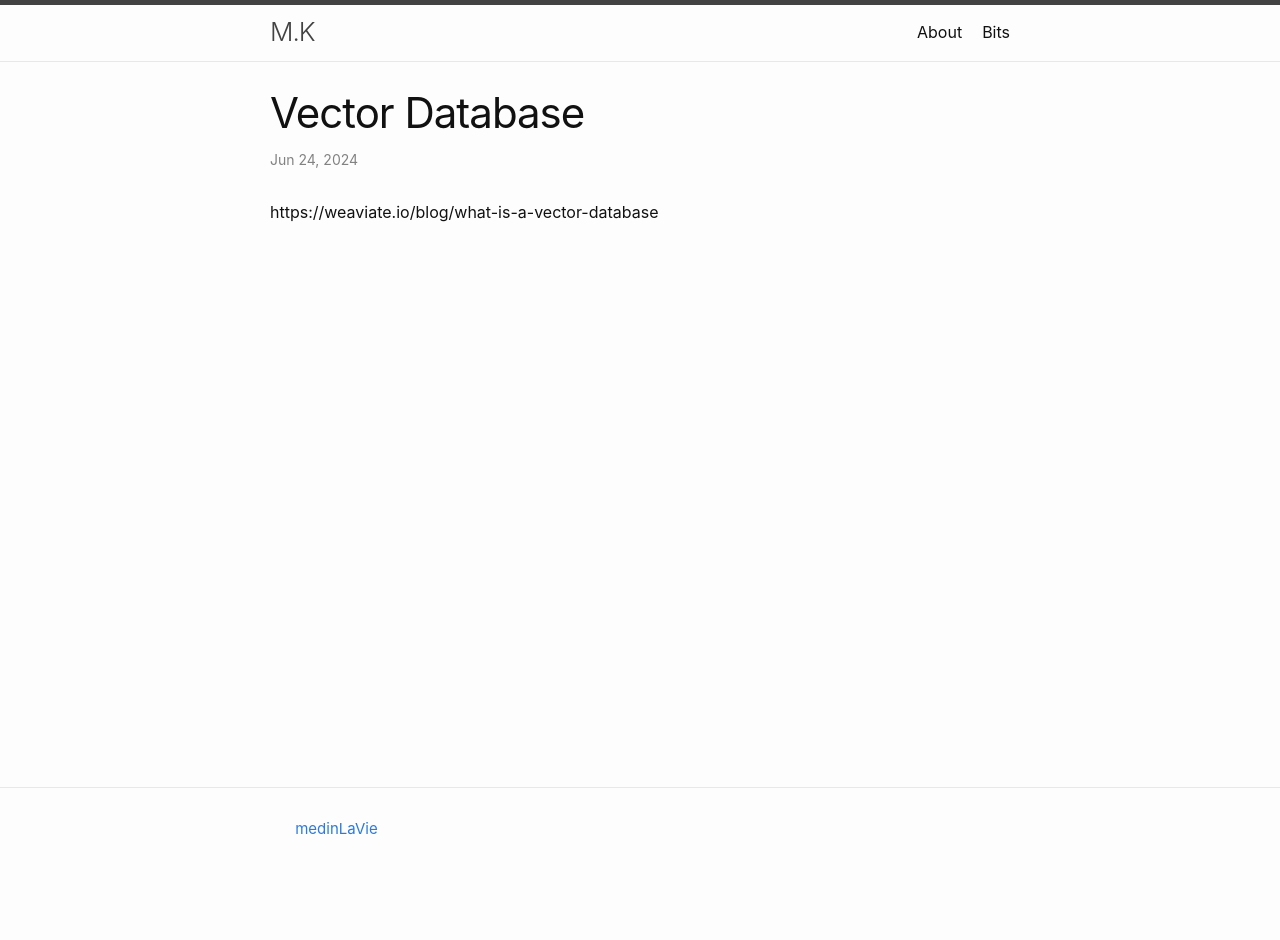
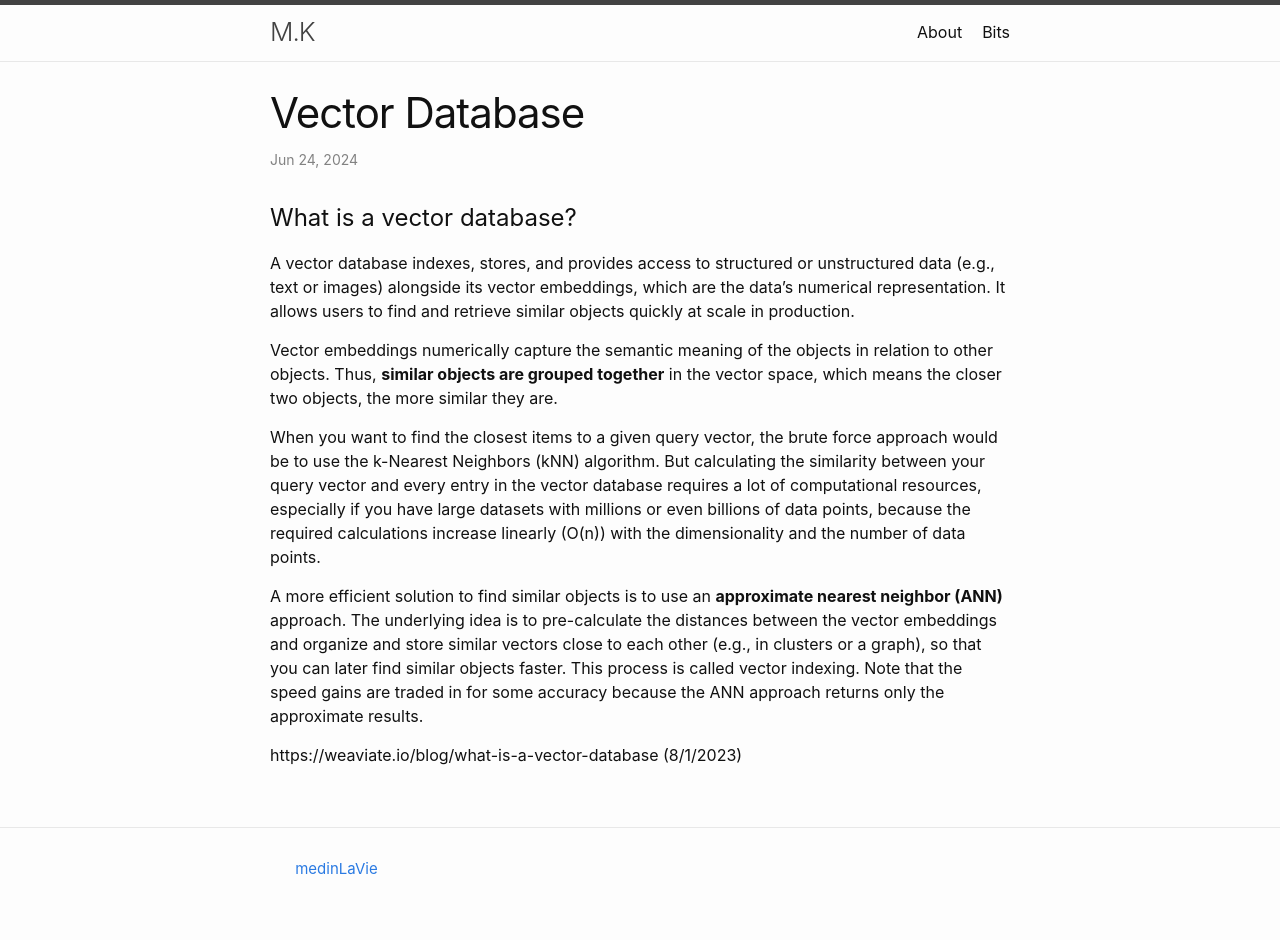
Before and after one commit to medinLaVie/medinLaVie.github.io, a Jekyll site: the page built from _posts/2024-06-25-vector-db.md, in a window 1280 px wide. Built offline with Jekyll 4.4.1, drawn with Linux system fonts in a browser that asks for light colours; before the commit the page ends 900 px from its top, so only the background shows below that.

Commit message:
Update 2024-06-25-vector-db.md

```diff
--- a/_posts/2024-06-25-vector-db.md
+++ b/_posts/2024-06-25-vector-db.md
@@ -7,5 +7,16 @@ layout: page
 # categories:
 ---
 
+# What is a vector database?
 
-https://weaviate.io/blog/what-is-a-vector-database
+A vector database indexes, stores, and provides access to structured or unstructured data (e.g., text or images) alongside its vector embeddings, which are the data's numerical representation. It allows users to find and retrieve similar objects quickly at scale in production.
+
+Vector embeddings numerically capture the semantic meaning of the objects in relation to other objects. Thus, **similar objects are grouped together** in the vector space, which means the closer two objects, the more similar they are.
+
+When you want to find the closest items to a given query vector, the brute force approach would be to use the k-Nearest Neighbors (kNN) algorithm. But calculating the similarity between your query vector and every entry in the vector database requires a lot of computational resources, especially if you have large datasets with millions or even billions of data points, because the required calculations increase linearly (O(n)) with the dimensionality and the number of data points.
+
+A more efficient solution to find similar objects is to use an **approximate nearest neighbor (ANN)** approach. The underlying idea is to pre-calculate the distances between the vector embeddings and organize and store similar vectors close to each other (e.g., in clusters or a graph), so that you can later find similar objects faster. This process is called vector indexing. Note that the speed gains are traded in for some accuracy because the ANN approach returns only the approximate results.
+
+
+
+https://weaviate.io/blog/what-is-a-vector-database (8/1/2023)
```
